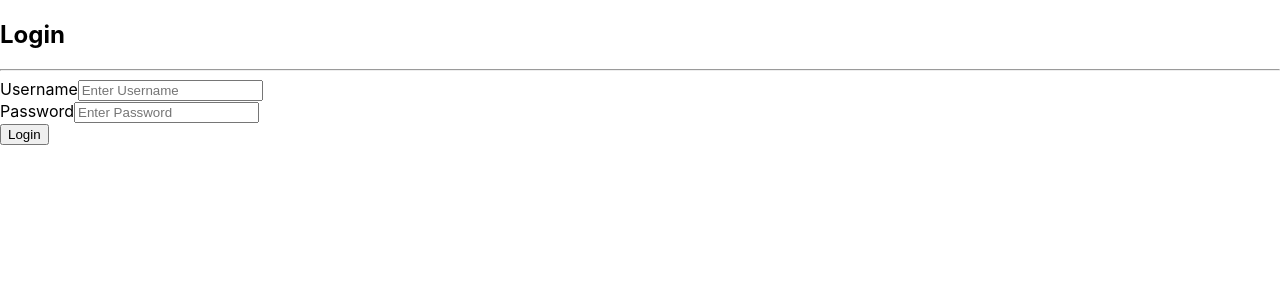
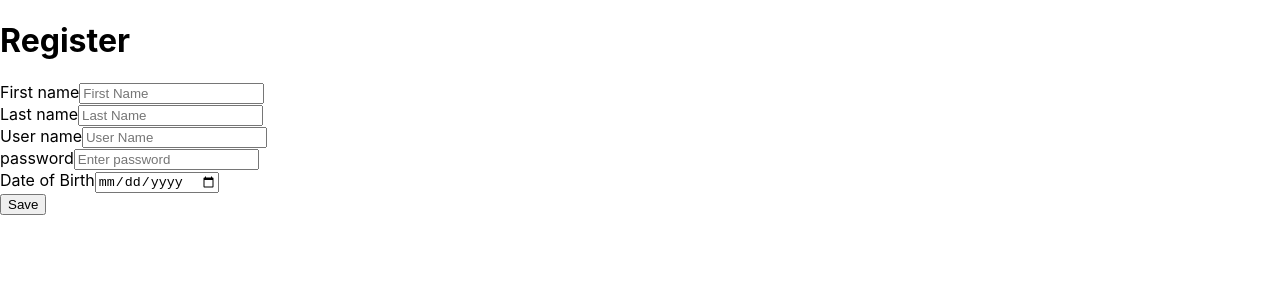
Before and after one commit to QuocThinhNguyen/health-schedule-FE, a React (Create React App) app: page /register in a window 1280 px wide. Shown: the top 300 px of the page. Built offline with nearby package versions, Linux system fonts and the light colour scheme; the HTML template or start-up script is replaced by a standard one.

Commit message:
register

```diff
--- a/src/App.js
+++ b/src/App.js
@@ -1,6 +1,6 @@
 
 import './App.css';
-
+import React from 'react';
 import { BrowserRouter, Routes, Route } from 'react-router-dom';
 import Home from './components/Home';
 import Login from './components/Login';
--- a/src/components/Login.js
+++ b/src/components/Login.js
@@ -15,19 +15,20 @@ function Login() {
                 password: password
             }).then((res) => {
                 console.log(res.data);
+                console.log(res.data.result.authenticated);
+
+                if (res.data.result.authenticated === true) {
+                    alert("Login successful");
+                }
             });
         } catch (err) {
             if (err.response) {
-                // The request was made and the server responded with a status code
-                // that falls out of the range of 2xx
                 console.log(err.response.data);
                 console.log(err.response.status);
                 console.log(err.response.headers);
             } else if (err.request) {
-                // The request was made but no response was received
                 console.log(err.request);
             } else {
-                // Something happened in setting up the request that triggered an Error
                 console.log('Error', err.message);
             }
             console.log(err.config);
@@ -53,11 +54,6 @@ function Login() {
                                     onChange={(event) => {
                                         setUsername(event.target.value);
                                     }}
-                                // value={email}
-                                // onChange={(event) => {
-                                //   setEmail(event.target.value);
-                                // }}
-
                                 />
                             </div>
                             <div class="form-group">
@@ -67,11 +63,6 @@ function Login() {
                                     onChange={(event) => {
                                         setPassword(event.target.value);
                                     }}
-                                // value={password}
-                                // onChange={(event) => {
-                                //   setPassword(event.target.value);
-                                // }}
-
                                 />
                             </div>
                             <button type="submit" class="btn btn-primary"
--- a/src/components/Register.js
+++ b/src/components/Register.js
@@ -0,0 +1,95 @@
+import { useState } from "react";
+import axios from "axios";
+
+function Register() {
+
+    const [firstname, setFirstname] = useState("");
+    const [lastname, setLastname] = useState("");
+    const [username, setUsername] = useState("");
+    const [password, setPassword] = useState("");
+    const [dob, setDob] = useState("");
+
+    async function save(event) {
+        event.preventDefault();
+        try {
+            await axios.post("http://localhost:8080/users", {
+                firstName: firstname,
+                lastName: lastname,
+                username: username,
+                password: password,
+                dob: dob
+            })
+            alert("User registered successfully");
+        } catch (err) {
+            alert(err);
+        }
+    }
+
+    return (
+        <div>
+            <div class="container mt-4" >
+                <div class="card">
+                    <h1>Register</h1>
+
+                    <form>
+                        <div class="form-group">
+                            <label>First name</label>
+                            <input type="text" class="form-control" id="firstname" placeholder="First Name"
+
+                                value={firstname}
+                                onChange={(event) => {
+                                    setFirstname(event.target.value);
+                                }}
+                            />
+                        </div>
+                        <div class="form-group">
+                            <label>Last name</label>
+                            <input type="text" class="form-control" id="lastname" placeholder="Last Name"
+                                value={lastname}
+                                onChange={(event) => {
+                                    setLastname(event.target.value);
+                                }}
+                            />
+                        </div>
+
+                        <div class="form-group">
+                            <label>User name</label>
+                            <input type="text" class="form-control" id="username" placeholder="User Name"
+                                value={username}
+                                onChange={(event) => {
+                                    setUsername(event.target.value);
+                                }}
+                            />
+                        </div>
+
+                        <div class="form-group">
+                            <label>password</label>
+                            <input type="password" class="form-control" id="password" placeholder="Enter password"
+                                value={password}
+                                onChange={(event) => {
+                                    setPassword(event.target.value);
+                                }}
+                            />
+                        </div>
+
+                        <div className="form-group">
+                            <label>Date of Birth</label>
+                            <input type="date" className="form-control" id="birthdate" placeholder="Enter Birthdate"
+                                value={dob}
+                                onChange={(event) => {
+                                    setDob(event.target.value);
+                                }}
+                            />
+                        </div>
+                        <button type="submit" class="btn btn-primary mt-4" onClick={save} >
+                            Save
+                        </button>
+
+                    </form>
+                </div>
+            </div>
+        </div>
+    );
+}
+
+export default Register;
--- a/src/index.js
+++ b/src/index.js
@@ -4,11 +4,13 @@ import './index.css';
 import App from './App';
 import reportWebVitals from './reportWebVitals';
 import Login from './components/Login';
+import Register from './components/Register';
 
 const root = ReactDOM.createRoot(document.getElementById('root'));
 root.render(
   <React.StrictMode>
-    <Login />
+    {/* <Login /> */}
+    <Register />
   </React.StrictMode>
 );
 
```
